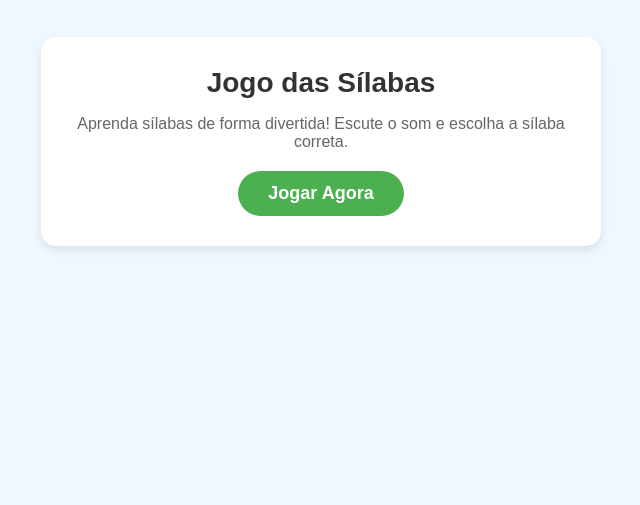
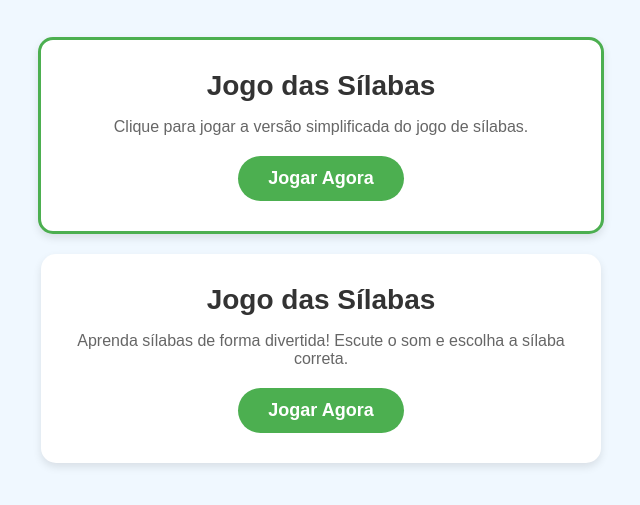
Before and after one commit to tseletronica/leitura-game, a plain HTML site: page index.html in a window 1280 px wide. Shown: the part 157-662 px from the top of the page, without its empty margins (319-959 px from the left). Drawn offline with Linux system fonts and the light colour scheme.

Commit message:
Adiciona link para o jogo-simples.html no index

```diff
--- a/index.html
+++ b/index.html
@@ -69,6 +69,12 @@
     <div class="logo">📚</div>
     <h1>Jogos de Leitura</h1>
 
+    <div class="jogo-card" style="border: 3px solid #4CAF50;">
+      <h2 class="jogo-titulo">Jogo das Sílabas</h2>
+      <p class="jogo-descricao">Clique para jogar a versão simplificada do jogo de sílabas.</p>
+      <a href="jogo-simples.html" class="btn-jogar">Jogar Agora</a>
+    </div>
+
     <div class="jogo-card">
       <h2 class="jogo-titulo">Jogo das Sílabas</h2>
       <p class="jogo-descricao">Aprenda sílabas de forma divertida! Escute o som e escolha a sílaba correta.</p>
```
